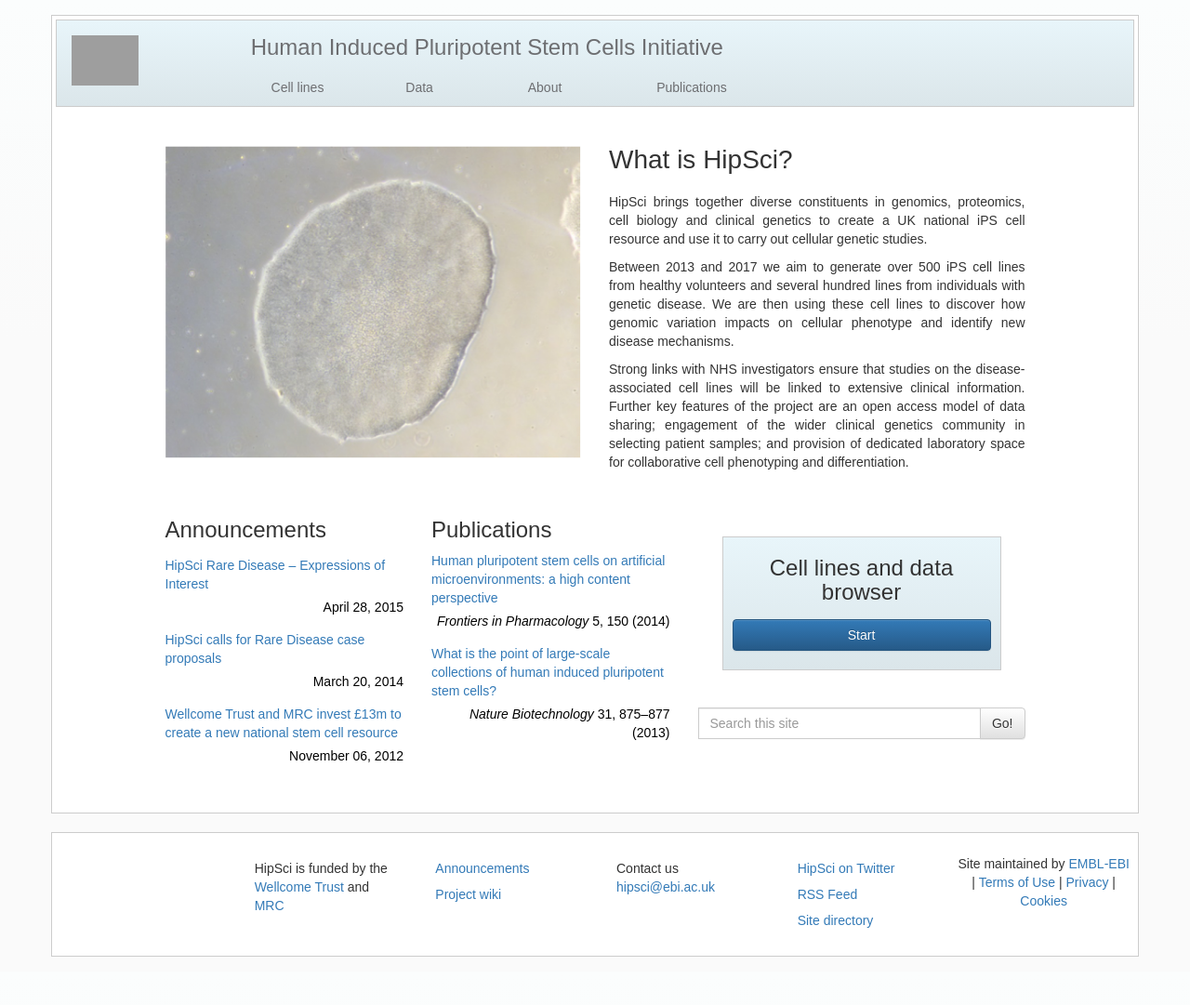
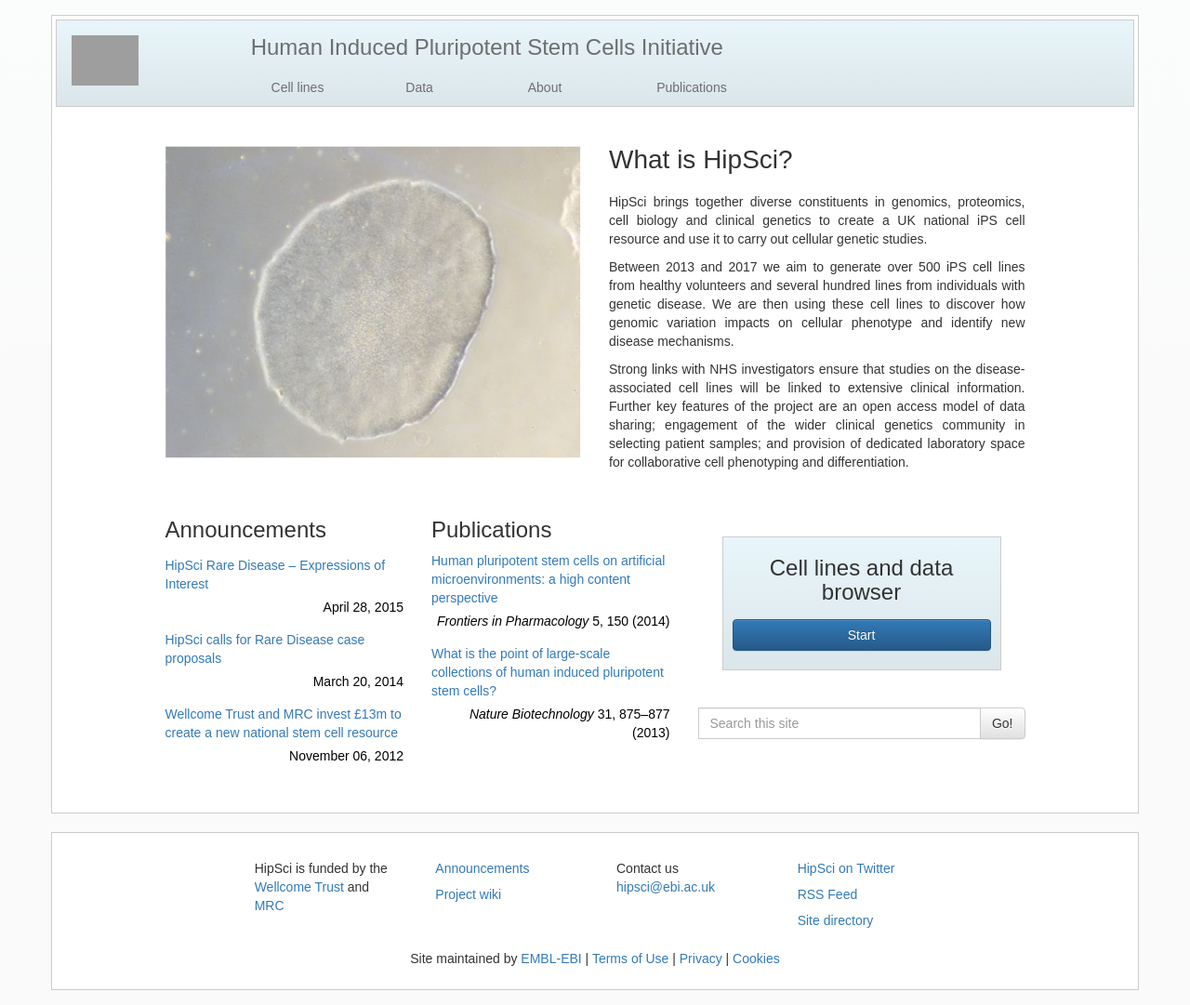
Before and after one commit to EMBL-EBI-GCA/gca_hipsci_website, a Jekyll site: the page built from index.html, in a window 1280 px wide. Shown: the whole page at 93% size. Built offline with Jekyll 4.4.1, drawn with Linux system fonts in a browser that asks for light colours; nearby versions of some CDN libraries; before the commit the page ends 1045 px from its top, so only the background shows below that; grey boxes are pictures that could not be loaded.

Commit message:
some footer styling

```diff
--- a/_includes/components/footer.html
+++ b/_includes/components/footer.html
@@ -29,6 +29,7 @@
 </div>
 
 
+<div class="col-md-12">
   <p class="text-center">
     Site maintained by <a href="http://www.ebi.ac.uk/">EMBL-EBI</a>
     |
@@ -38,6 +39,7 @@
     |
     <a href="http://www.ebi.ac.uk/Information/e-directive.html">Cookies</a>
   </p>
+</div>
 
 </div>
 </div>
```
